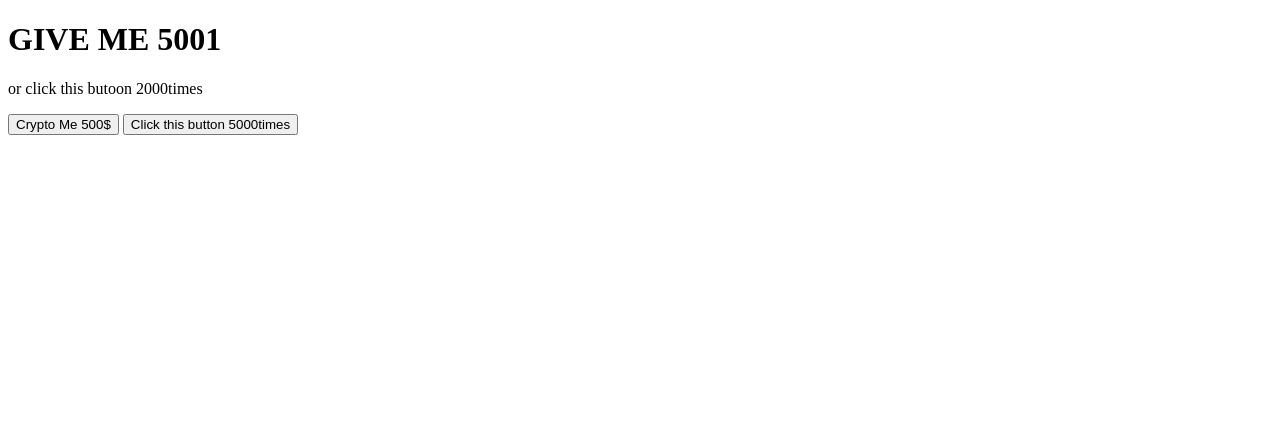
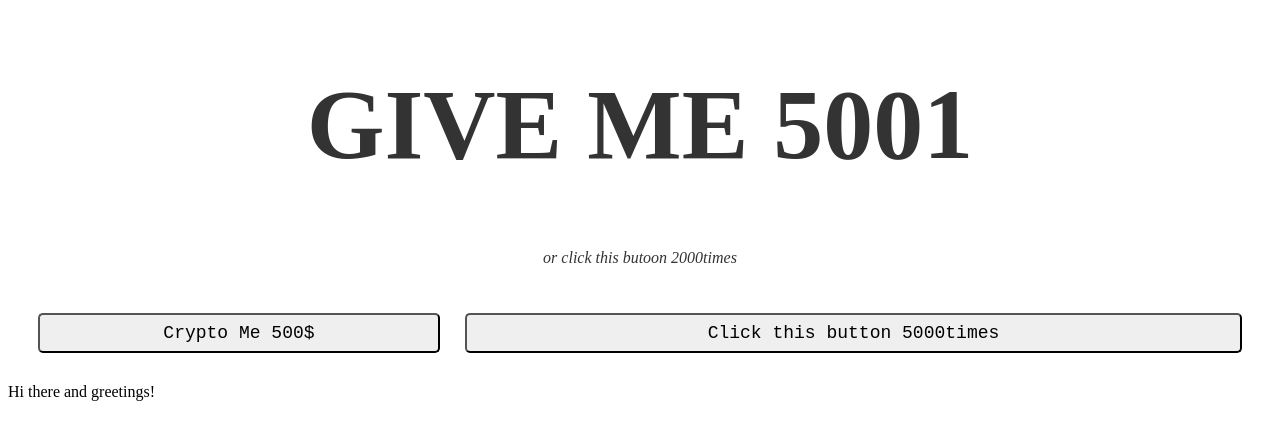
Before and after one commit to 5eh/frankIsAwesome, a plain HTML site: page index.html in a window 1280 px wide. Both pictures are taken after a click on the button "Click this button 5000times". Drawn offline with Linux system fonts and the light colour scheme.

Commit message:
add button functions

```diff
--- a/index.html
+++ b/index.html
@@ -6,10 +6,75 @@
   </head>
 
   <body>
+    <style>
+      h1 {
+        text-align: center;
+        font-size: 100px;
+        color: #333;
+      }
+      p {
+        text-align: center;
+        color: #333;
+        font-style: italic;
+      }
+    </style>
+
     <h1>GIVE ME 5001</h1>
     <p>or click this butoon 2000times</p>
+    <div style="display: flex; padding: 30px">
+      <button
+        id="cryptoMe"
+        style="
+          flex: 1 1 auto;
+          border-radius: 5px;
+          font-stretch: 100%;
+          font-family: 'Courier New', Courier, monospace;
+          font-size: large;
+        "
+      >
+        Crypto Me 500$
+      </button>
+      <button
+        id="clickMe"
+        style="
+          flex: 2 1 auto;
+          margin-left: 25px;
+          border-radius: 5px;
+          font-family: 'Courier New', Courier, monospace;
+          font-size: large;
+        "
+      >
+        Click this button 5000times
+      </button>
 
-    <button>Crypto Me 500$</button>
-    <button>Click this button 5000times</button>
+      <h2></h2>
+      <script>
+        const buttonCryptoMe = document.getElementById("cryptoMe");
+        const buttonClickMe = document.getElementById("clickMe");
+
+        buttonCryptoMe.addEventListener("click", () => {
+          console.log("Hello");
+        });
+
+        buttonClickMe.addEventListener("click", function asdf() {
+          console.log("+1");
+          addingStuff();
+        });
+
+        function addingStuff() {
+          const newDiv = document.createElement("div");
+
+          // and give it some content
+          const newContent = document.createTextNode("Hi there and greetings!");
+
+          // add the text node to the newly created div
+          newDiv.appendChild(newContent);
+
+          // add the newly created element and its content into the DOM
+          const currentDiv = document.getElementById("div1");
+          document.body.insertBefore(newDiv, currentDiv);
+        }
+      </script>
+    </div>
   </body>
 </html>
```
